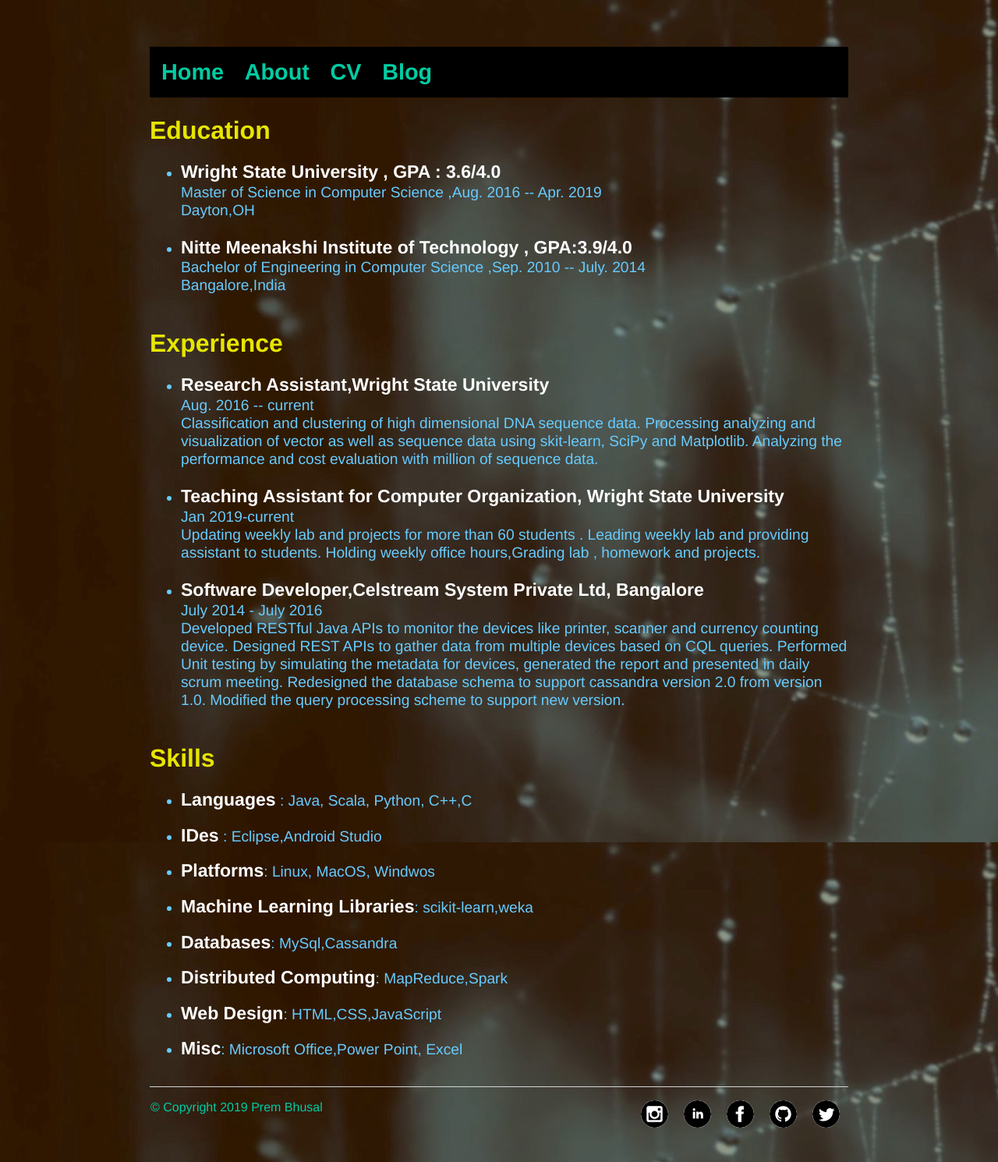
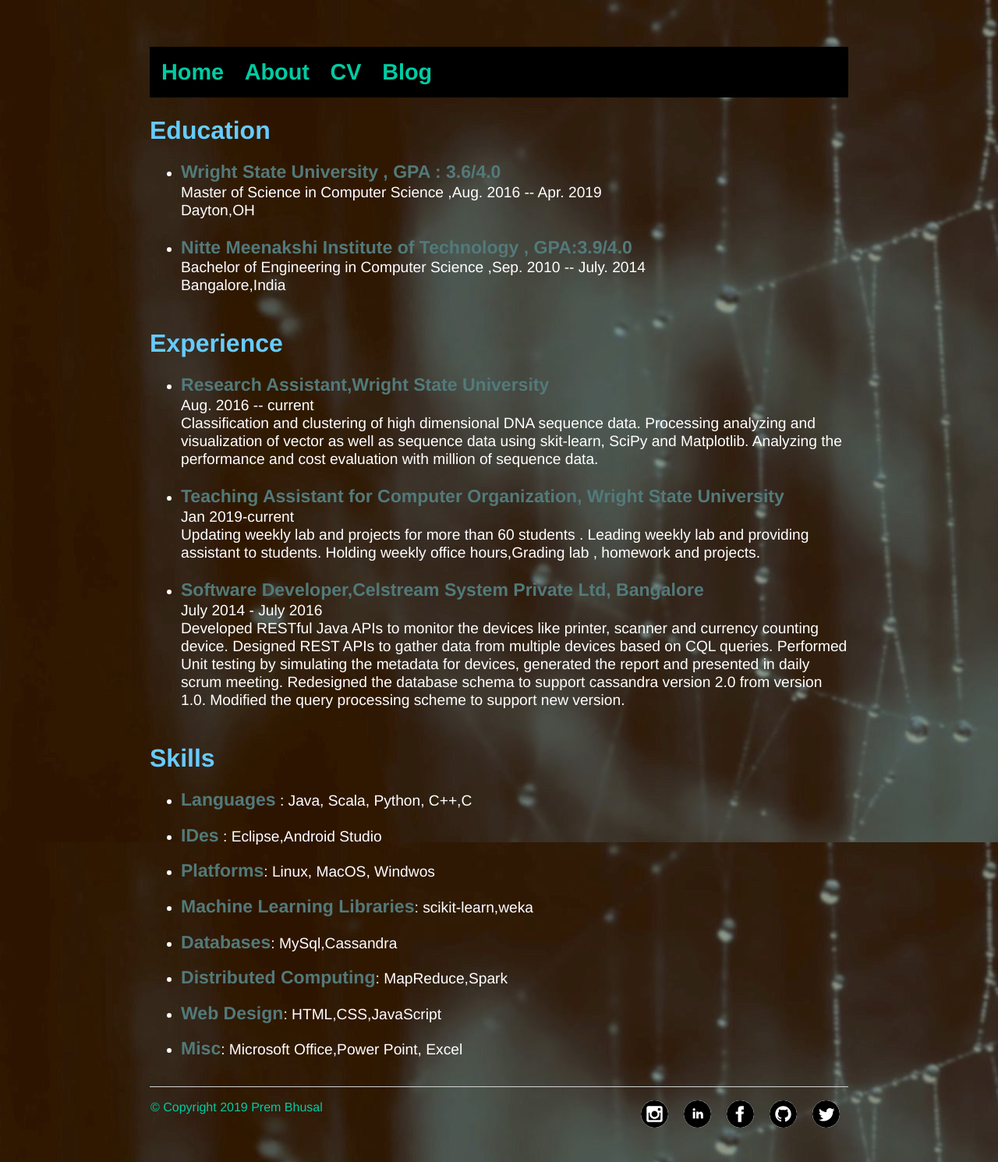
Before and after one commit to prembhusal/prembhusalWebsite, a Jekyll site: the page built from about/index.html, in a window 1280 px wide. Shown: the whole page at 78% size. Built offline with Jekyll 4.4.1, drawn with Linux system fonts in a browser that asks for light colours.

Commit message:
Update main.css

```diff
--- a/css/main.css
+++ b/css/main.css
@@ -41,7 +41,7 @@ a:hover {
 h1 {
     font-size: 2.0em;
     font-family:'Helvetica', 'Arial', 'Sans-Serif';
-    color: #e6e600
+    color: #66ccff
 }
 p {
     font-size: 1.3em;
@@ -53,13 +53,13 @@ b {
     font-size: 1.2em;
     line-height: 1.2em;
     font-family:'Helvetica', 'Arial', 'Sans-Serif';
-    color: #FFFFFF;
+    color: #527a7a;
 }
 li {
     font-size: 1.2em;
     line-height: 1.2em;
     font-family:'Helvetica', 'Arial', 'Sans-Serif';
-    color: #66ccff;
+    color: #FFFFFF;
 }
 br {
     font-size: 0.8em;
```
